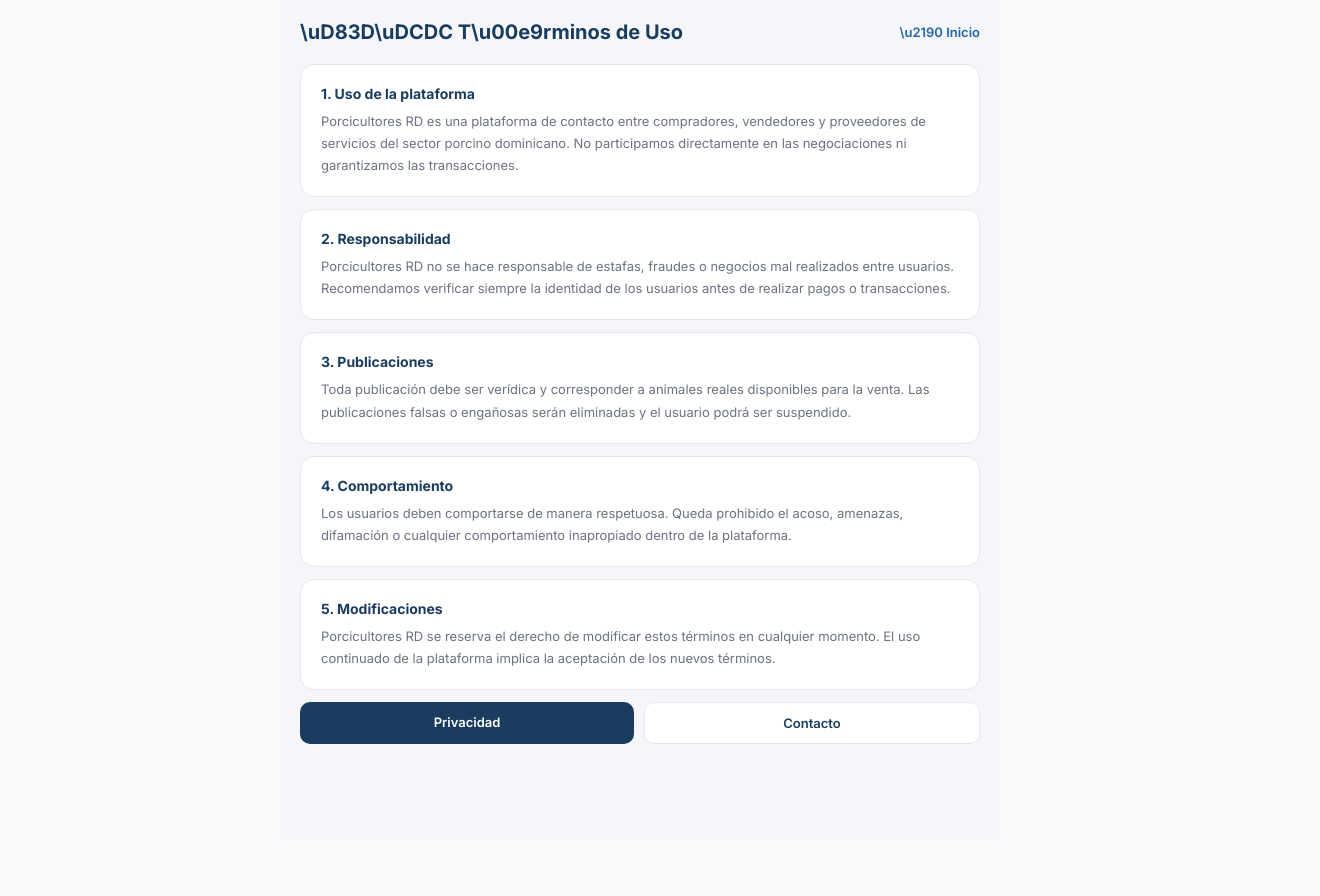
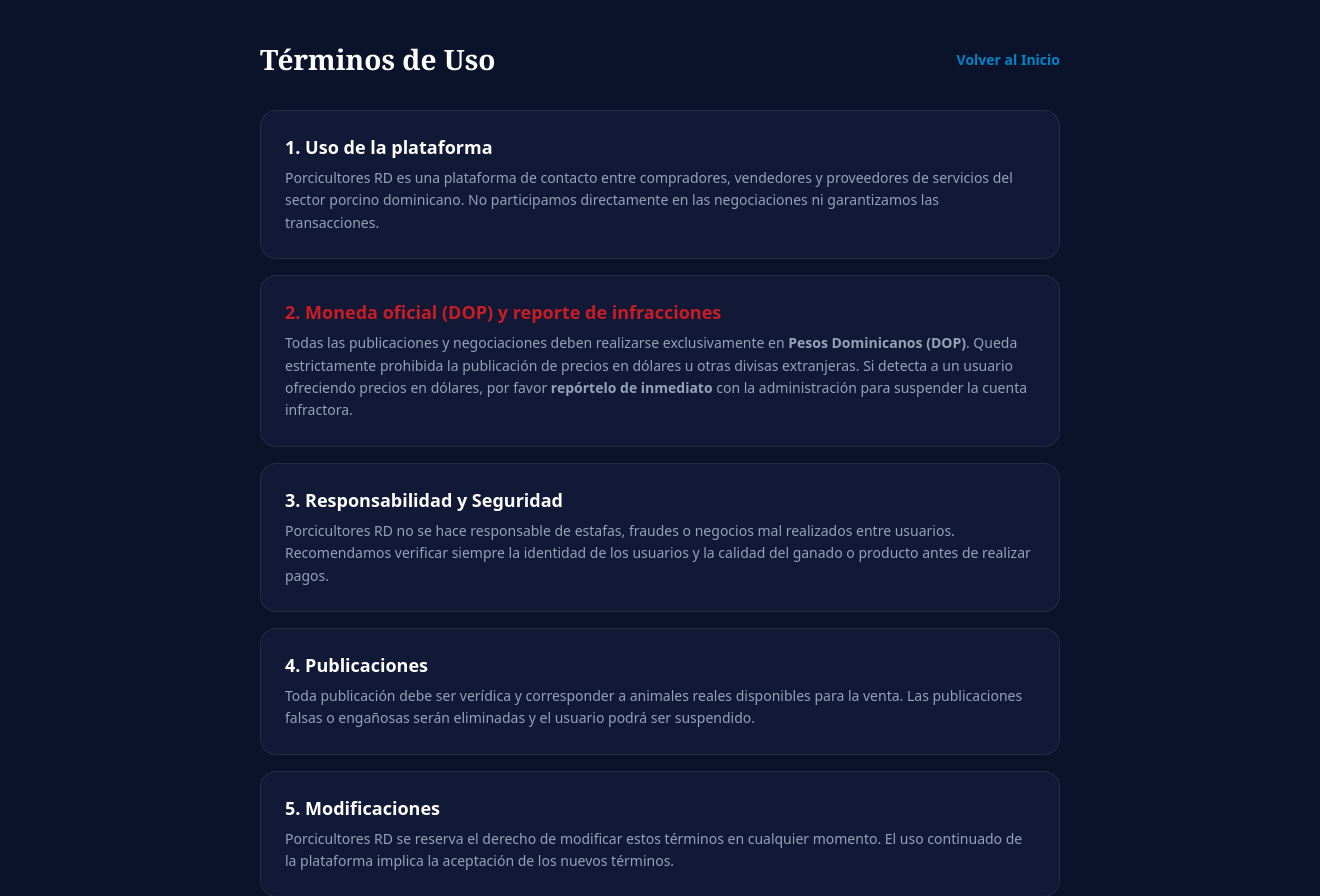
Before and after one commit to anonimusrofri-png/Porcicultores-rd, a Next.js app: page /terminos in a window 1280 px wide. Shown: the top 896 px of the page, 1320 px wide, since content can reach past the window. Before the commit the page ends 840 px from the top, so only its background shows below. Built offline with nearby package versions, Linux system fonts and the light colour scheme.

Commit message:
Fix: eliminar caracteres unicode rotos y agregar regla DOP a terminos y privacidad

```diff
--- a/app/terminos/page.tsx
+++ b/app/terminos/page.tsx
@@ -1,28 +1,100 @@
 'use client'
+
+import { useState, useEffect } from 'react'
 import Link from 'next/link'
 
-export default function Terminos() {
+export default function TerminosPage() {
+  const [esOscuro, setEsOscuro] = useState(true)
+
+  useEffect(() => {
+    const temaGuardado = localStorage.getItem('tema_porcicultores')
+    if (temaGuardado) {
+      setEsOscuro(temaGuardado === 'oscuro')
+    }
+  }, [])
+
+  const t = {
+    bgPrincipal: esOscuro ? '#0B132B' : '#F8FAFC',
+    textPrincipal: esOscuro ? '#FFFFFF' : '#0F172A',
+    textSecundario: esOscuro ? '#94A3B8' : '#64748B',
+    bgTarjeta: esOscuro ? '#111936' : '#FFFFFF',
+    bordeTarjeta: esOscuro ? 'rgba(255,255,255,0.08)' : '#E2E8F0',
+  }
+
   return (
-    <div style={{ maxWidth: '680px', margin: '0 auto', padding: '20px', fontFamily: 'Inter, sans-serif', backgroundColor: '#F4F6F9', minHeight: '100vh' }}>
-      <div style={{ display: 'flex', justifyContent: 'space-between', alignItems: 'center', marginBottom: '20px' }}>
-        <h1 style={{ color: '#1A3C5E', fontSize: '20px', fontWeight: '700', margin: 0 }}>\uD83D\uDCDC T\u00e9rminos de Uso</h1>
-        <Link href="/" style={{ color: '#2563A8', textDecoration: 'none', fontSize: '13px', fontWeight: '600' }}>\u2190 Inicio</Link>
-      </div>
-      {[
-        { titulo: '1. Uso de la plataforma', texto: 'Porcicultores RD es una plataforma de contacto entre compradores, vendedores y proveedores de servicios del sector porcino dominicano. No participamos directamente en las negociaciones ni garantizamos las transacciones.' },
-        { titulo: '2. Responsabilidad', texto: 'Porcicultores RD no se hace responsable de estafas, fraudes o negocios mal realizados entre usuarios. Recomendamos verificar siempre la identidad de los usuarios antes de realizar pagos o transacciones.' },
-        { titulo: '3. Publicaciones', texto: 'Toda publicaci\u00f3n debe ser verídica y corresponder a animales reales disponibles para la venta. Las publicaciones falsas o enga\u00f1osas ser\u00e1n eliminadas y el usuario podr\u00e1 ser suspendido.' },
-        { titulo: '4. Comportamiento', texto: 'Los usuarios deben comportarse de manera respetuosa. Queda prohibido el acoso, amenazas, difamaci\u00f3n o cualquier comportamiento inapropiado dentro de la plataforma.' },
-        { titulo: '5. Modificaciones', texto: 'Porcicultores RD se reserva el derecho de modificar estos t\u00e9rminos en cualquier momento. El uso continuado de la plataforma implica la aceptaci\u00f3n de los nuevos t\u00e9rminos.' },
-      ].map(s => (
-        <div key={s.titulo} style={{ backgroundColor: 'white', borderRadius: '14px', padding: '20px', marginBottom: '12px', border: '1px solid #E5E7EB' }}>
-          <h3 style={{ color: '#1A3C5E', fontWeight: '700', fontSize: '14px', margin: '0 0 8px 0' }}>{s.titulo}</h3>
-          <p style={{ color: '#6B7280', fontSize: '13px', margin: 0, lineHeight: 1.7 }}>{s.texto}</p>
+    <div style={{ width: '100%', minHeight: '100vh', backgroundColor: t.bgPrincipal, fontFamily: "system-ui, -apple-system, sans-serif", margin: 0, padding: '40px 20px', color: t.textPrincipal }}>
+      <div style={{ maxWidth: '800px', margin: '0 auto' }}>
+
+        {/* Encabezado sin caracteres rotos */}
+        <div style={{ display: 'flex', justifyContent: 'space-between', alignItems: 'center', marginBottom: '32px' }}>
+          <h1 style={{ fontSize: '28px', fontWeight: '800', margin: 0, fontFamily: "Georgia, 'Times New Roman', serif" }}>
+            Términos de Uso
+          </h1>
+          <Link href="/" style={{ color: '#0284C7', textDecoration: 'none', fontSize: '14px', fontWeight: '600' }}>
+            Volver al Inicio
+          </Link>
         </div>
-      ))}
-      <div style={{ display: 'flex', gap: '10px', marginTop: '8px' }}>
-        <Link href="/terminos/privacidad" style={{ flex: 1, backgroundColor: '#1A3C5E', color: 'white', padding: '12px', borderRadius: '10px', textDecoration: 'none', fontWeight: '600', fontSize: '13px', textAlign: 'center' }}>Privacidad</Link>
-        <Link href="/terminos/contacto" style={{ flex: 1, backgroundColor: 'white', color: '#1A3C5E', padding: '12px', borderRadius: '10px', textDecoration: 'none', fontWeight: '600', fontSize: '13px', textAlign: 'center', border: '1px solid #E5E7EB' }}>Contacto</Link>
+
+        {/* Sección 1 */}
+        <div style={{ backgroundColor: t.bgTarjeta, borderRadius: '16px', padding: '24px', marginBottom: '16px', border: `1px solid ${t.bordeTarjeta}` }}>
+          <h3 style={{ fontSize: '18px', fontWeight: '700', margin: '0 0 8px 0', color: t.textPrincipal }}>
+            1. Uso de la plataforma
+          </h3>
+          <p style={{ fontSize: '14px', color: t.textSecundario, margin: 0, lineHeight: '1.6' }}>
+            Porcicultores RD es una plataforma de contacto entre compradores, vendedores y proveedores de servicios del sector porcino dominicano. No participamos directamente en las negociaciones ni garantizamos las transacciones.
+          </p>
+        </div>
+
+        {/* Sección 2: Moneda Obligatoria y Reportes */}
+        <div style={{ backgroundColor: t.bgTarjeta, borderRadius: '16px', padding: '24px', marginBottom: '16px', border: `1px solid ${t.bordeTarjeta}` }}>
+          <h3 style={{ fontSize: '18px', fontWeight: '700', margin: '0 0 8px 0', color: '#C81D25' }}>
+            2. Moneda oficial (DOP) y reporte de infracciones
+          </h3>
+          <p style={{ fontSize: '14px', color: t.textSecundario, margin: 0, lineHeight: '1.6' }}>
+            Todas las publicaciones y negociaciones deben realizarse exclusivamente en <strong>Pesos Dominicanos (DOP)</strong>. Queda estrictamente prohibida la publicación de precios en dólares u otras divisas extranjeras. Si detecta a un usuario ofreciendo precios en dólares, por favor <strong>repórtelo de inmediato</strong> con la administración para suspender la cuenta infractora.
+          </p>
+        </div>
+
+        {/* Sección 3 */}
+        <div style={{ backgroundColor: t.bgTarjeta, borderRadius: '16px', padding: '24px', marginBottom: '16px', border: `1px solid ${t.bordeTarjeta}` }}>
+          <h3 style={{ fontSize: '18px', fontWeight: '700', margin: '0 0 8px 0', color: t.textPrincipal }}>
+            3. Responsabilidad y Seguridad
+          </h3>
+          <p style={{ fontSize: '14px', color: t.textSecundario, margin: 0, lineHeight: '1.6' }}>
+            Porcicultores RD no se hace responsable de estafas, fraudes o negocios mal realizados entre usuarios. Recomendamos verificar siempre la identidad de los usuarios y la calidad del ganado o producto antes de realizar pagos.
+          </p>
+        </div>
+
+        {/* Sección 4 */}
+        <div style={{ backgroundColor: t.bgTarjeta, borderRadius: '16px', padding: '24px', marginBottom: '16px', border: `1px solid ${t.bordeTarjeta}` }}>
+          <h3 style={{ fontSize: '18px', fontWeight: '700', margin: '0 0 8px 0', color: t.textPrincipal }}>
+            4. Publicaciones
+          </h3>
+          <p style={{ fontSize: '14px', color: t.textSecundario, margin: 0, lineHeight: '1.6' }}>
+            Toda publicación debe ser verídica y corresponder a animales reales disponibles para la venta. Las publicaciones falsas o engañosas serán eliminadas y el usuario podrá ser suspendido.
+          </p>
+        </div>
+
+        {/* Sección 5 */}
+        <div style={{ backgroundColor: t.bgTarjeta, borderRadius: '16px', padding: '24px', marginBottom: '24px', border: `1px solid ${t.bordeTarjeta}` }}>
+          <h3 style={{ fontSize: '18px', fontWeight: '700', margin: '0 0 8px 0', color: t.textPrincipal }}>
+            5. Modificaciones
+          </h3>
+          <p style={{ fontSize: '14px', color: t.textSecundario, margin: 0, lineHeight: '1.6' }}>
+            Porcicultores RD se reserva el derecho de modificar estos términos en cualquier momento. El uso continuado de la plataforma implica la aceptación de los nuevos términos.
+          </p>
+        </div>
+
+        {/* Botones inferiores de navegación */}
+        <div style={{ display: 'flex', gap: '16px', justifyContent: 'center' }}>
+          <Link href="/privacidad" style={{ backgroundColor: '#0284C7', color: '#FFFFFF', padding: '12px 24px', borderRadius: '12px', textDecoration: 'none', fontWeight: '700', fontSize: '14px' }}>
+            Política de Privacidad
+          </Link>
+          <Link href="/contacto" style={{ backgroundColor: t.bgTarjeta, color: t.textPrincipal, padding: '12px 24px', borderRadius: '12px', textDecoration: 'none', fontWeight: '700', fontSize: '14px', border: `1px solid ${t.bordeTarjeta}` }}>
+            Contacto
+          </Link>
+        </div>
+
       </div>
     </div>
   )
```
Also changed, not shown: app/terminos/privacidad/page.tsx (+83 -16 lines).
